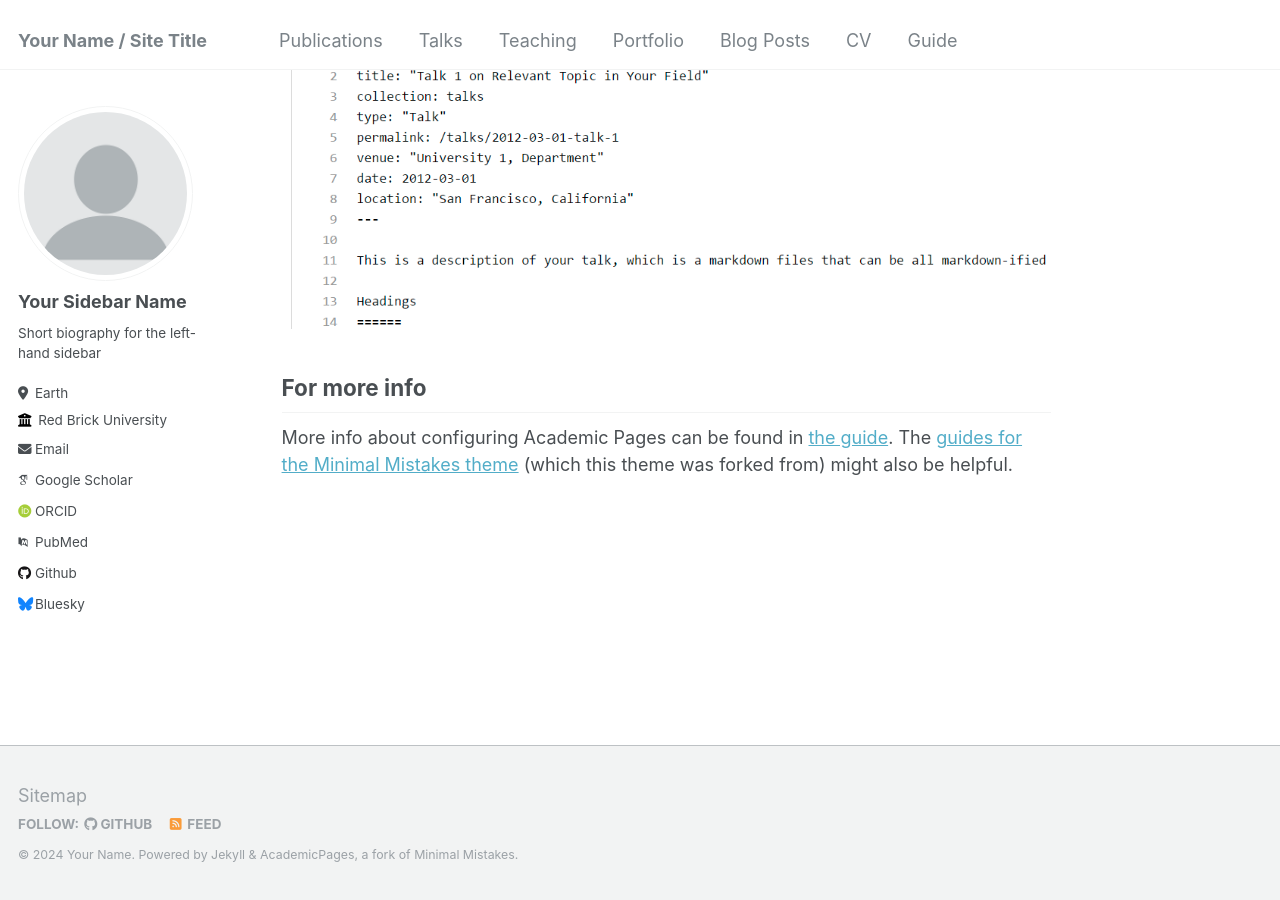
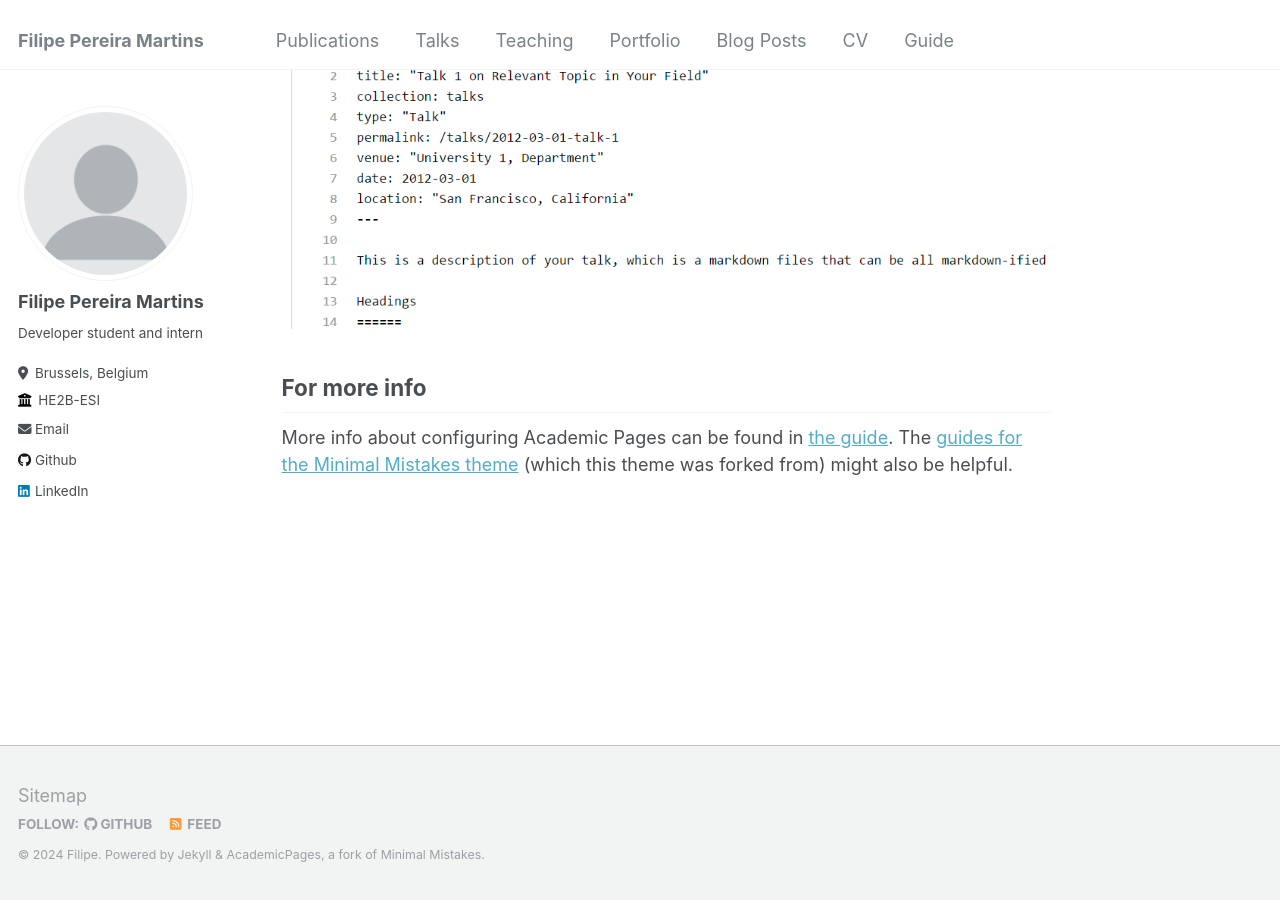
Before and after one commit to FilipeDevs/FilipeDevs.github.io, a Jekyll site: the page built from _pages/about.md, in a window 1280 px wide and 900 px high, scrolled down 2660 px. Built offline with Jekyll 4.4.1, drawn with Linux system fonts in a browser that asks for light colours; some web fonts are replaced.

Commit message:
feat(config): Add personal info to main config

```diff
--- a/_config.yml
+++ b/_config.yml
@@ -7,139 +7,134 @@
 # server process.
 
 # Basic Site Settings
-locale                   : "en-US"
-title                    : "Your Name / Site Title"
-title_separator          : "-"
-name                     : &name "Your Name"
-description              : &description "personal description"
-url                      : https://academicpages.github.io # the base hostname & protocol for your site e.g. "https://mmistakes.github.io"
-baseurl                  : "" # the subpath of your site, e.g. "/blog"
-repository               : "academicpages/academicpages.github.io"
+locale: "en-US"
+title: "Filipe Pereira Martins"
+title_separator: "-"
+name: &name "Filipe"
+description: &description "personal description"
+url: https://filipedevs.github.io/ # the base hostname & protocol for your site e.g. "https://mmistakes.github.io"
+baseurl: "" # the subpath of your site, e.g. "/blog"
+repository: "FilipeDevs/FilipeDevs.github.io"
 
 # Site Author - The following control what appear as part of the author content on the side bar.
 #               If a field is blank the icon and link will not appear, otherwise it will be shown.
 #               Additional customization can be done by editing /_includes/author-profile.html
 author:
   # Biographic information
-  avatar           : "profile.png"
-  name             : "Your Sidebar Name"
-  pronouns         : # example: "she/her"
-  bio              : "Short biography for the left-hand sidebar"
-  location         : "Earth"
-  employer         : "Red Brick University"
-  uri              : # URL
-  email            : "none@example.org"
+  avatar: "profile.png"
+  name: "Filipe Pereira Martins"
+  pronouns: # example: "she/her"
+  bio: "Developer student and intern"
+  location: "Brussels, Belgium"
+  employer: "HE2B-ESI"
+  # uri:
+  email: "filipe.pereira.dev@gmail.com"
 
   # Academic websites
-  arxiv            : # URL - Update with the correct link to your profile
-  googlescholar    : "https://scholar.google.com/citations?user=PS_CX0AAAAAJ"
-  impactstory      : # URL
-  orcid            : "http://orcid.org/yourorcidurl"
-  pubmed           : "https://www.ncbi.nlm.nih.gov/pubmed/?term=john+snow"
-  researchgate     : # URL
+  arxiv: # URL - Update with the correct link to your profile
+  googlescholar:
+  impactstory: # URL
+  orcid: # URL
+  pubmed: # URL
+  researchgate: # URL
 
   # Repositories and software development
-  bitbucket        : # Username - Update with your username on the site
-  codepen          : # Username
-  dribbble         : # Username
-  github           : "academicpages"
-  kaggle           : # Username
-  stackoverflow    : # User number or user number and name (i.e., use "1" or "1/jeff-atwood")
+  bitbucket: # Username - Update with your username on the site
+  codepen: # Username
+  dribbble: # Username
+  github: "FilipeDevs"
+  kaggle: # Username
+  stackoverflow: # User number or user number and name (i.e., use "1" or "1/jeff-atwood")
 
   # Social media
-  bluesky          : "bsky.app" # Replace this with you Bluesky username
-  facebook         : # Username
-  flickr           : # Username
-  foursquare       : # Username
-  goodreads        : # Username
-  google_plus      : # Username
-  keybase          : # Username
-  instagram        : # Username
-  lastfm           : # Username
-  linkedin         : # Username
-  mastodon         : # URL
-  medium           : # URL
-  pinterest        : # Username
-  soundcloud       : # Username
-  steam            : # Username
-  telegram         : # URL
-  tumblr           : # Username
-  twitter          : # Username for X / Twitter
-  vine             : # Username
-  weibo            : # Username
-  wikipedia        : # Username
-  xing             : # Username
-  youtube          : # Username
-  zhihu            : # URL
-
+  bluesky: # Replace this with you Bluesky username
+  facebook: # Username
+  flickr: # Username
+  foursquare: # Username
+  goodreads: # Username
+  google_plus: # Username
+  keybase: # Username
+  instagram: # Username
+  lastfm: # Username
+  linkedin: "filipe-pereira-martins"
+  mastodon: # URL
+  medium: # URL
+  pinterest: # Username
+  soundcloud: # Username
+  steam: # Username
+  telegram: # URL
+  tumblr: # Username
+  twitter: # Username for X / Twitter
+  vine: # Username
+  weibo: # Username
+  wikipedia: # Username
+  xing: # Username
+  youtube: # Username
+  zhihu: # URL
 
 # Site Settings
-teaser                   :  # filename of teaser fallback teaser image placed in /images/, .e.g. "500x300.png"
-breadcrumbs              : false # true, false (default)
-words_per_minute         : 160
-future                   : true
-read_more                : "disabled" # if enabled, adds "Read more" links to excerpts
-talkmap_link             : false #change to true to add link to talkmap on talks page
+teaser: # filename of teaser fallback teaser image placed in /images/, .e.g. "500x300.png"
+breadcrumbs: false # true, false (default)
+words_per_minute: 160
+future: true
+read_more: "disabled" # if enabled, adds "Read more" links to excerpts
+talkmap_link: false #change to true to add link to talkmap on talks page
 comments:
-  provider               : # false (default), "disqus", "discourse", "facebook", "google-plus", "staticman", "custom"
+  provider: # false (default), "disqus", "discourse", "facebook", "google-plus", "staticman", "custom"
   disqus:
-    shortname            :
+    shortname:
   discourse:
-    server               : # https://meta.discourse.org/t/embedding-discourse-comments-via-javascript/31963 , e.g.: meta.discourse.org
+    server: # https://meta.discourse.org/t/embedding-discourse-comments-via-javascript/31963 , e.g.: meta.discourse.org
   facebook:
-    appid                :
-    num_posts            : # 5 (default)
-    colorscheme          : # "light" (default), "dark"
+    appid:
+    num_posts: # 5 (default)
+    colorscheme: # "light" (default), "dark"
 staticman:
-  allowedFields          : ['name', 'email', 'url', 'message']
-  branch                 : "gh-pages" # "master", "gh-pages"
-  commitMessage          : "New comment."
-  filename               : comment-{@timestamp}
-  format                 : "yml"
-  moderation             : true
-  path                   : "_data/comments/{options.slug}"
-  requiredFields         : ['name', 'email', 'message']
+  allowedFields: ["name", "email", "url", "message"]
+  branch: "gh-pages" # "master", "gh-pages"
+  commitMessage: "New comment."
+  filename: comment-{@timestamp}
+  format: "yml"
+  moderation: true
+  path: "_data/comments/{options.slug}"
+  requiredFields: ["name", "email", "message"]
   transforms:
-    email                : "md5"
+    email: "md5"
   generatedFields:
     date:
-      type               : "date"
+      type: "date"
       options:
-        format           : "iso8601" # "iso8601" (default), "timestamp-seconds", "timestamp-milliseconds"
+        format: "iso8601" # "iso8601" (default), "timestamp-seconds", "timestamp-milliseconds"
 atom_feed:
-  hide                   : false     # change to true to hide the RSS feed in the footer
-  path                   : # blank (default) uses feed.xml
-
+  hide: false # change to true to hide the RSS feed in the footer
+  path: # blank (default) uses feed.xml
 
 # SEO Related
-google_site_verification :
-bing_site_verification   :
-alexa_site_verification  :
-yandex_site_verification :
-
+google_site_verification:
+bing_site_verification:
+alexa_site_verification:
+yandex_site_verification:
 
 # Social Sharing
 twitter:
-  username               : &twitter
+  username: &twitter
 facebook:
-  username               :
-  app_id                 :
-  publisher              :
-og_image                 :  # Open Graph/Twitter default site image
+  username:
+  app_id:
+  publisher:
+og_image: # Open Graph/Twitter default site image
 # For specifying social profiles
 # - https://developers.google.com/structured-data/customize/social-profiles
 social:
-  type                   : # Person or Organization (defaults to Person)
-  name                   : # If the user or organization name differs from the site's name
+  type: # Person or Organization (defaults to Person)
+  name: # If the user or organization name differs from the site's name
   links: # An array of links to social media profiles
-
 
 # Analytics
 analytics:
-  provider               :  "google-universal" # false (default), "google", "google-universal", "google-analytics-4", "custom"
+  provider: "google-universal" # false (default), "google", "google-universal", "google-analytics-4", "custom"
   google:
-    tracking_id          :
-
+    tracking_id:
 
 # Reading Files
 include:
@@ -176,14 +171,12 @@ keep_files:
 encoding: "utf-8"
 markdown_ext: "markdown,mkdown,mkdn,mkd,md"
 
-
 # Conversion
 markdown: kramdown
 highlighter: rouge
 lsi: false
 excerpt_separator: "\n\n"
 incremental: false
-
 
 # Markdown Processing
 kramdown:
@@ -195,7 +188,6 @@ kramdown:
   toc_levels: 1..6
   smart_quotes: lsquo,rsquo,ldquo,rdquo
   enable_coderay: false
-
 
 # Collections
 collections:
@@ -211,7 +203,6 @@ collections:
   talks:
     output: true
     permalink: /:collection/:path/
-
 
 # Defaults
 defaults:
@@ -269,19 +260,16 @@ defaults:
       author_profile: true
       share: true
 
-
 # Sass/SCSS
 sass:
   sass_dir: _sass
   style: compressed # http://sass-lang.com/documentation/file.SASS_REFERENCE.html#output_style
-
 
 # Outputting
 permalink: /:categories/:title/
 # paginate: 5 # amount of posts to show
 # paginate_path: /page:num/
 timezone: America/Los_Angeles # http://en.wikipedia.org/wiki/List_of_tz_database_time_zones
-
 
 # Plugins
 plugins:
@@ -297,7 +285,6 @@ whitelist:
   - jekyll-gist
   - jekyll-feed
   - jemoji
-
 
 # Archives
 #  Type
@@ -327,7 +314,6 @@ tag_archive:
 #     category: /categories/:name/
 #     tag: /tags/:name/
 
-
 # HTML Compression
 # - http://jch.penibelst.de/
 compress_html:
```
